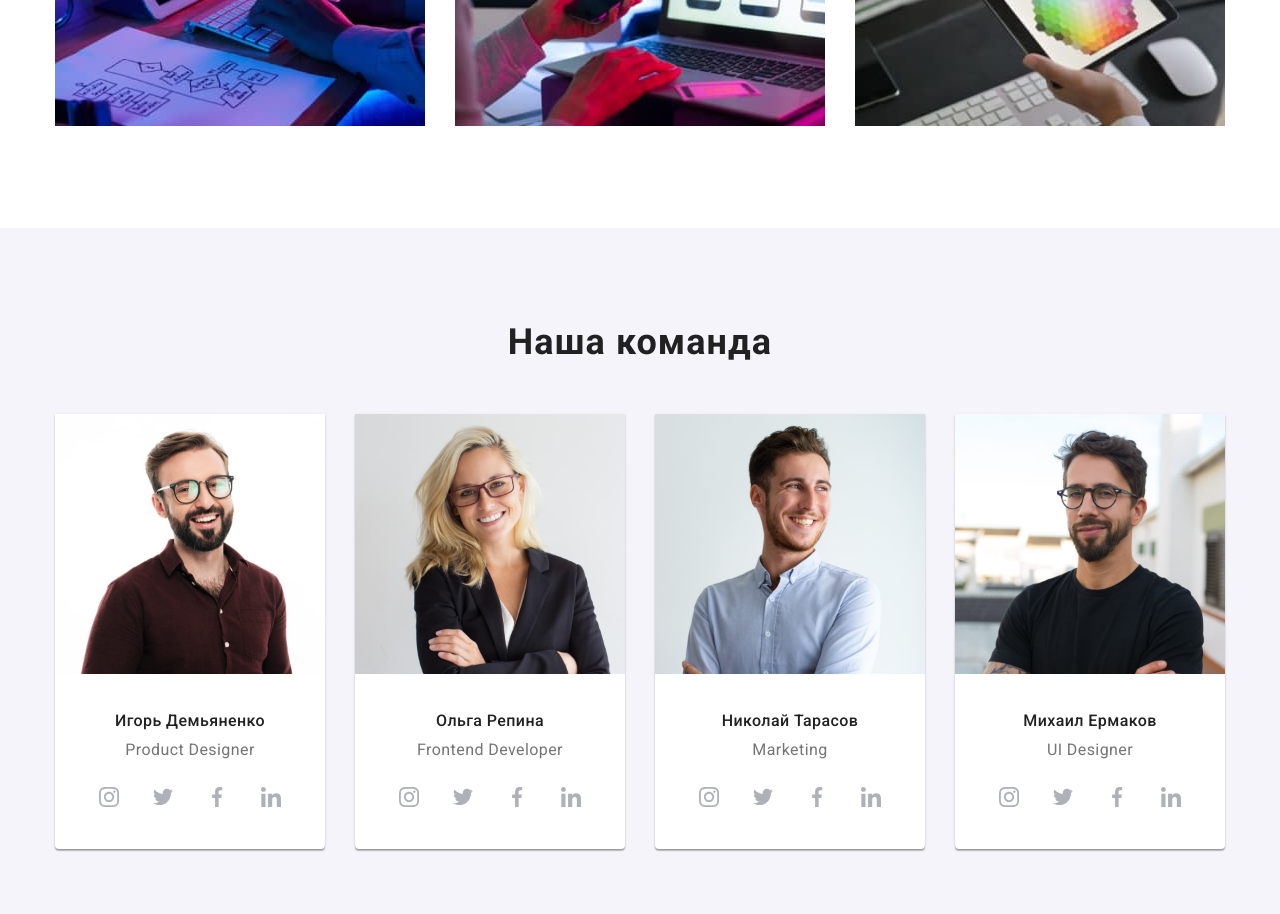
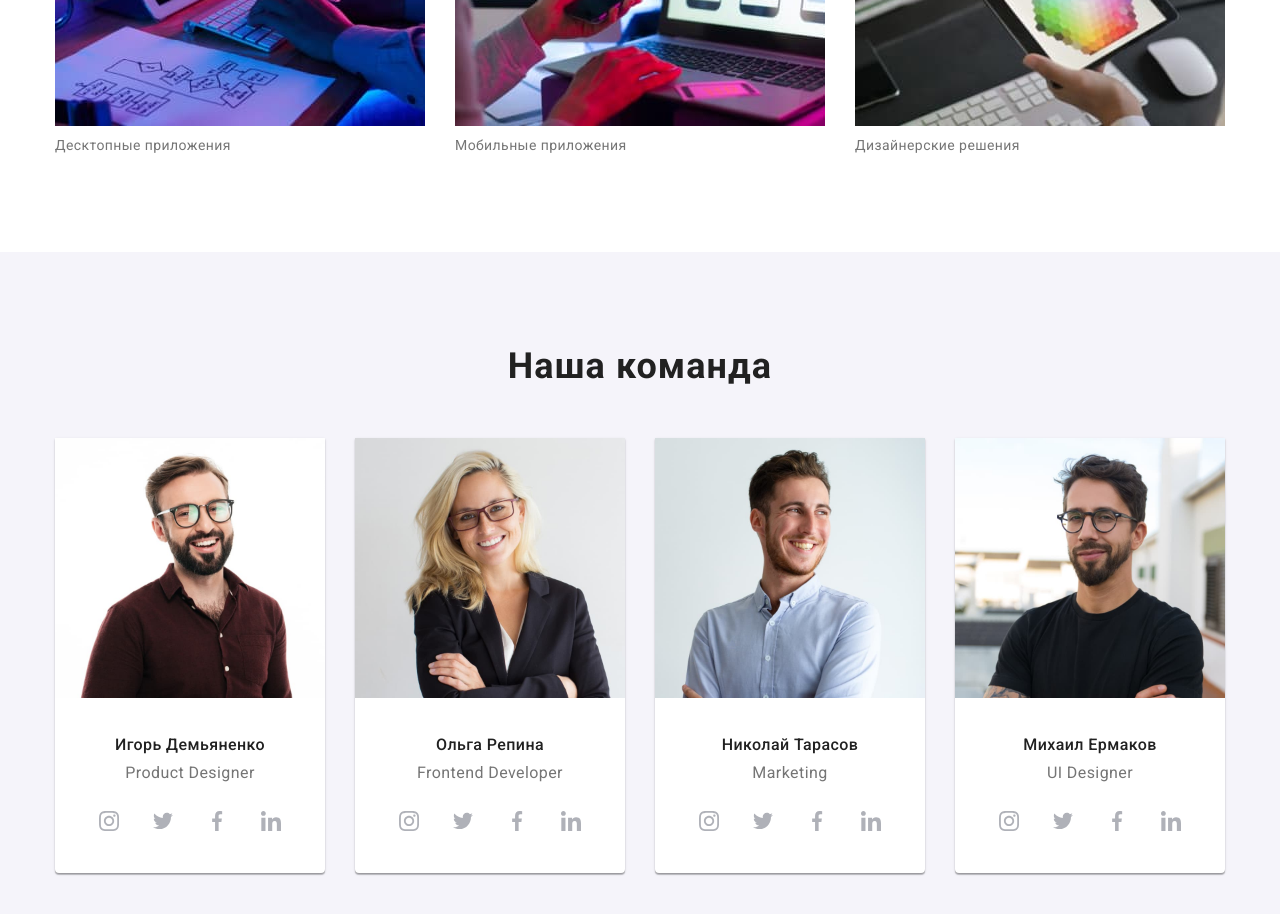
Before and after one commit to ChornaEva/goit-markup-hw-05, a plain HTML site: page index.html in a window 1280 px wide. Shown: the part 1380-2294 px from the top of the page. Drawn offline with nearby package versions, Linux system fonts and the light colour scheme.

Commit message:
добавляет описание работ

```diff
--- a/index.html
+++ b/index.html
@@ -109,12 +109,15 @@
                     <ul class="works-list list">
                         <li class="works-item">
                             <img src="./images/work1.jpg" alt="Человека набирает html код страницы" width="370">
+                            <p class="works-description">Десктопные приложения</p>
                         </li>
                         <li class="works-item">
                             <img src="./images/work2.jpg" alt="Человек адаптирует вид страницы ноутбука на мобильный телефон" width="370">
+                            <p class="works-description">Мобильные приложения</p>
                         </li>
                         <li class="works-item">
                             <img src="./images/work3.jpg" alt="Человека выбирает градиент цветов на планшете" width="370">
+                            <p class="works-description">Дизайнерские решения</p>
                         </li>
                     </ul>
                 </div>
```
